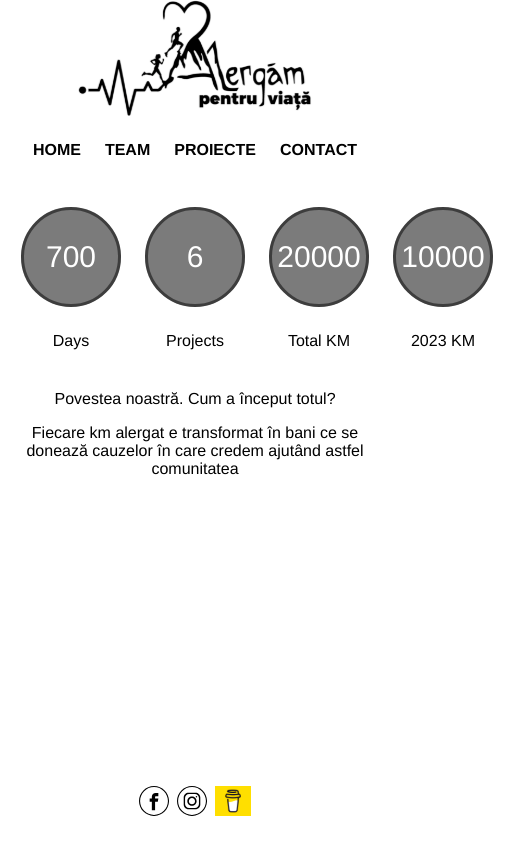
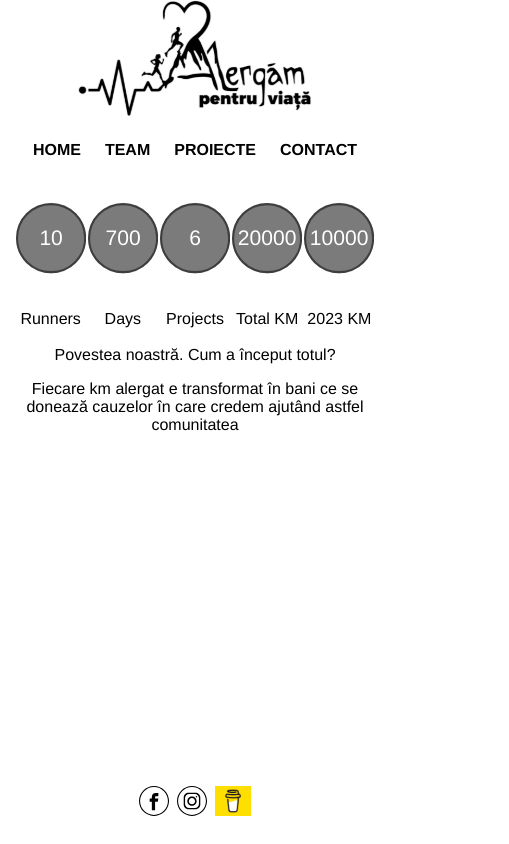
Before and after one commit to alexbran8/alergampentruviata, a React (Create React App) app: page /#/ in a window 390 px wide. Shown: the whole page, 509 px wide, since content can reach past the window. Built offline with nearby package versions, Linux system fonts and the light colour scheme.

Commit message:
responsive stats items

```diff
--- a/src/components/Stats/index.js
+++ b/src/components/Stats/index.js
@@ -12,7 +12,7 @@
 export const Stats = () => {
   return (
     <div className="stats-container">
-      <div className={`nav__menu-list`}>
+      <div className={`stats-list`}>
         {STATS_LIST.map((item, idx) => (
           <div key={idx}>
             <svg
--- a/src/components/Stats/index.styles.css
+++ b/src/components/Stats/index.styles.css
@@ -8,34 +8,15 @@
   justify-content: center;
 }
 
-.stats-value {
-    fill:"red";
-    stroke:"#0000FF"
-
-}
-
-.stats-list{
-    position: unset;
-    flex-direction: row;
-    min-height: fit-content;
-    width: fit-content;
+.stats-list {
+  display: flex;
   column-gap: 24px;
   align-items: center;
-      /* outline: 1px solid black; */
-  display: flex;
-  flex-direction: column;
-  position: fixed;
-  top: 60px;
-  /* width: 288px; */
-  row-gap: 24px;
-  /* right: -288px; */
-  padding: 24px 16px;
   transition: all 0.2s;
-  min-height: calc(100vh - 60px);
 }
 .stats-item {
   z-index: 100;
-    color: #FFFEFE;
+  color: #fffefe;
   text-align: center;
   font-family: Myriad Pro;
   font-size: 30px;
@@ -44,3 +25,14 @@
   line-height: normal;
   text-transform: capitalize;
 }
+
+@media (max-width: 768px) {
+  svg {
+    width: 18vw;
+  }
+  .stats-list {
+    row-gap: 4px;
+    padding: 2px 1px;
+    column-gap: 2px;
+  }
+}
```
Lines whose indentation alone changed are shown as unchanged.
